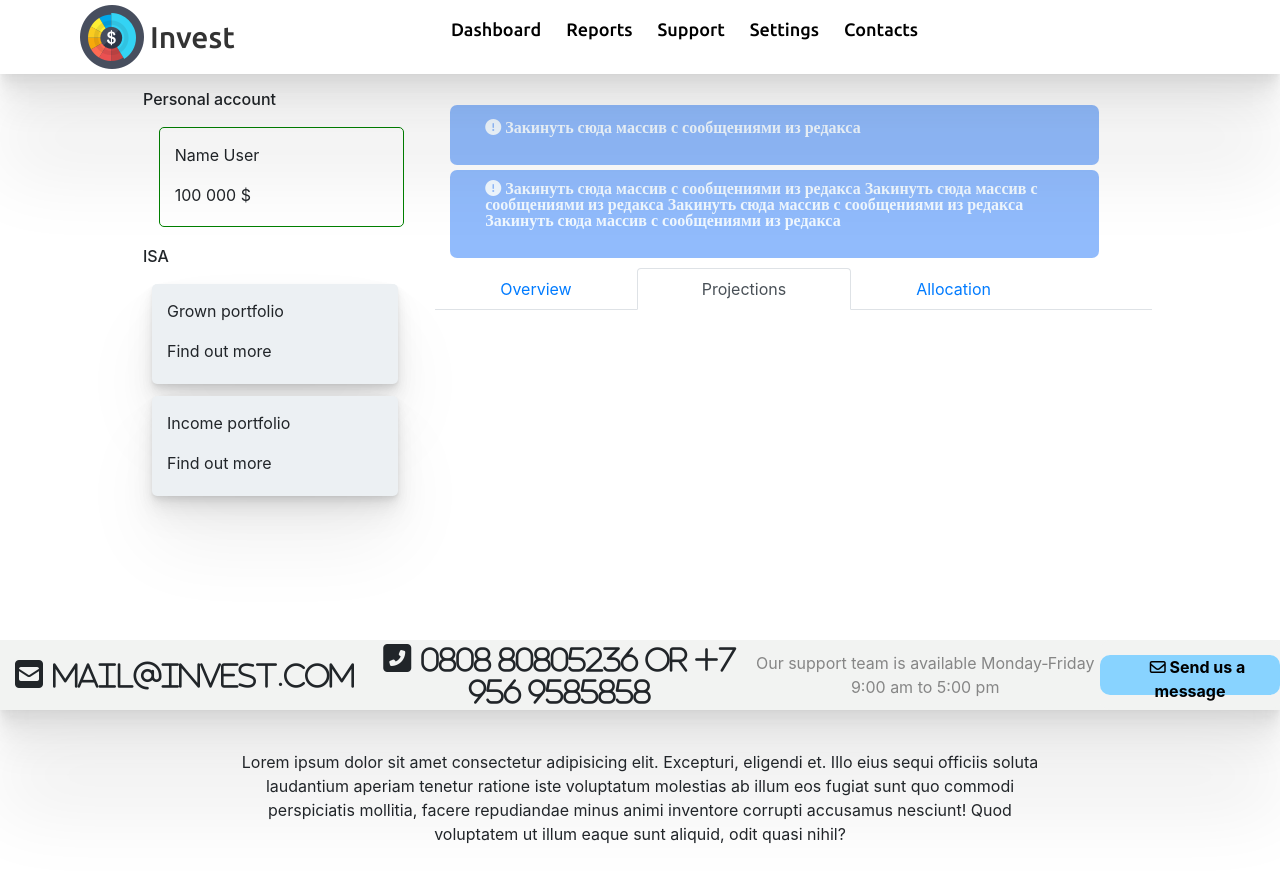
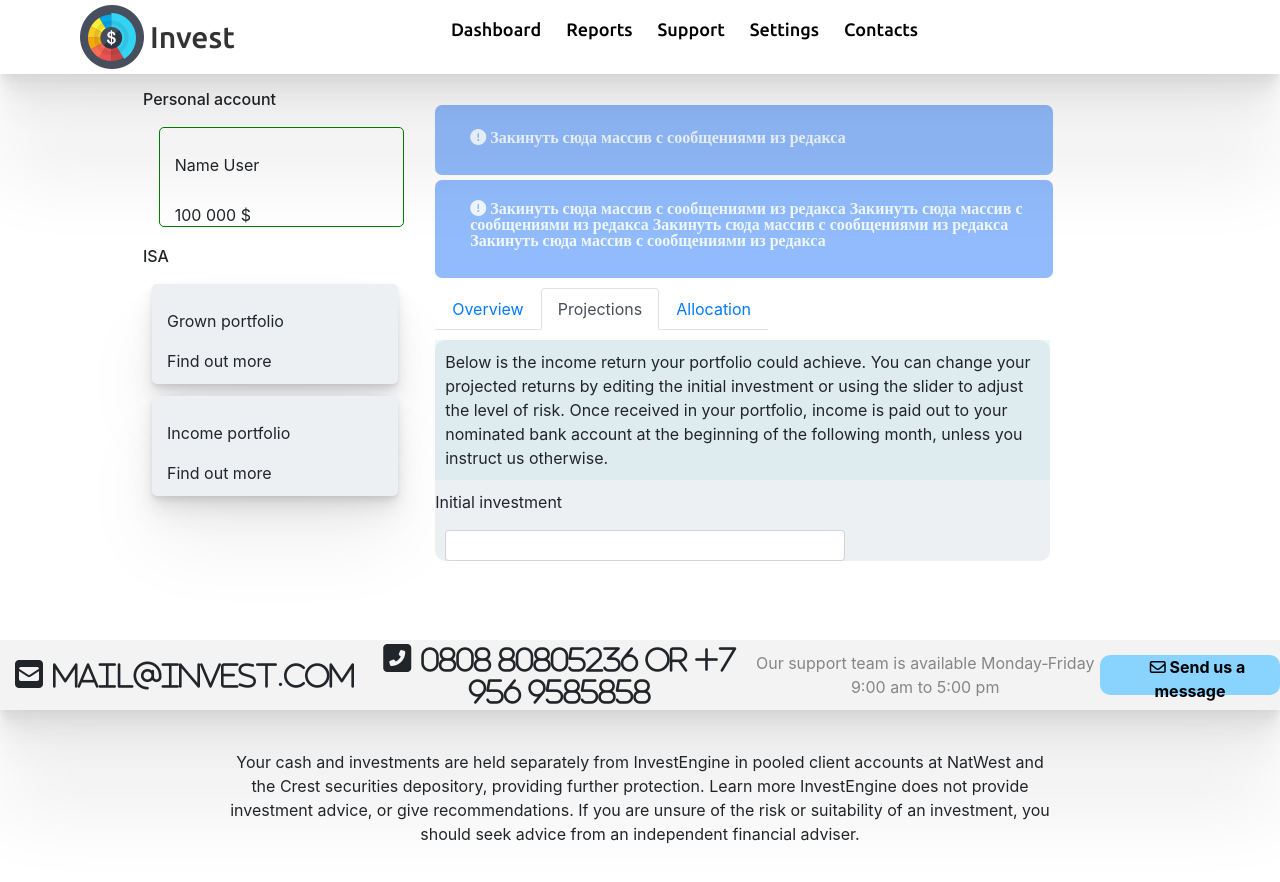
Before and after one commit to AleksandraMakhmutova/Invest_app_react, a React (Create React App) app in the folder client/: page /dashboard in a window 1280 px wide. Both pictures are taken after a click on the button "Projections". Shown: the top 882 px of the page. Built offline with nearby package versions, Linux system fonts and the light colour scheme; a web font is replaced by a local one.

Commit message:
create progections part

```diff
--- a/client/src/Component/Dashboard/LeftPartPage/index.js
+++ b/client/src/Component/Dashboard/LeftPartPage/index.js
@@ -19,6 +19,7 @@ export default function LeftPartPage() {
         <p>Income portfolio</p>
         <p>Find out more</p>
       </div>
+
     </div>
   );
 }
--- a/client/src/Component/Dashboard/RightPartPage/Navigation/index.js
+++ b/client/src/Component/Dashboard/RightPartPage/Navigation/index.js
@@ -10,7 +10,9 @@ export default function Navigation({ handleNav }) {
   };
 
   return (
+    <>
       <div className={style.navigation}>
+        <div>
           <Nav fill variant="tabs" defaultActiveKey="/home">
             <Nav.Item>
               <Nav.Link eventKey="link-1" onClick={handleChose} id="overview">
@@ -18,7 +20,11 @@ export default function Navigation({ handleNav }) {
               </Nav.Link>
             </Nav.Item>
             <Nav.Item>
-          <Nav.Link eventKey="link-2" id="projections" onClick={handleChose}>
+              <Nav.Link
+                eventKey="link-2"
+                id="projections"
+                onClick={handleChose}
+              >
                 Projections
               </Nav.Link>
             </Nav.Item>
@@ -30,5 +36,7 @@ export default function Navigation({ handleNav }) {
             <Nav.Item></Nav.Item>
           </Nav>
         </div>
+      </div>
+    </>
   );
 }
--- a/client/src/Component/Dashboard/RightPartPage/Navigation/style.module.css
+++ b/client/src/Component/Dashboard/RightPartPage/Navigation/style.module.css
@@ -1,3 +1,37 @@
 .navigation {
   margin-top: 10px;
+  display: flex;
+  flex-direction: row;
+  flex-wrap: wrap;
 }
+
+.btn {
+  margin-top: 2px;
+}
+
+input {
+  border-radius: 5px;
+}
+
+@media (max-width: 690px) {
+  .btn {
+    margin-left: 80px;
+  }
+  .navigation {
+    display: flex;
+    justify-content: center;
+  }
+  input:focus {
+    border-color: blue;
+  }
+}
+
+@media (max-width: 500px) {
+  .btn {
+    margin-left: 80px;
+  }
+
+  input:focus {
+    border-color: blue;
+  }
+}
--- a/client/src/Component/Dashboard/RightPartPage/Overview/index.js
+++ b/client/src/Component/Dashboard/RightPartPage/Overview/index.js
@@ -1,11 +1,16 @@
 import React from "react";
 import style from "./style.module.css";
+import { Button } from "react-bootstrap";
 export default function Overview({ isOpen }) {
   return (
     <div className={isOpen ? style.owerviewOpen : style.closePart}>
       <h4 className={style.money}> $ 1000000</h4>
       <p>Find your account</p>
       <small>Please use the button to find your account</small>
+      <div className={style.btn}>
+        {" "}
+        <Button variant="primary">+ Add funds</Button>{" "}
+      </div>
     </div>
   );
 }
--- a/client/src/Component/Dashboard/RightPartPage/Projections/index.js
+++ b/client/src/Component/Dashboard/RightPartPage/Projections/index.js
@@ -0,0 +1,31 @@
+import React from "react";
+import style from "./style.module.css";
+import { InputGroup, FormControl } from "react-bootstrap";
+export default function Projections({ isOpen }) {
+  return (
+    <div className={isOpen ? style.progectionsOpen : style.closePart}>
+      <div className={style.description}>
+        Below is the income return your portfolio could achieve. You can change
+        your projected returns by editing the initial investment or using the
+        slider to adjust the level of risk. Once received in your portfolio,
+        income is paid out to your nominated bank account at the beginning of
+        the following month, unless you instruct us otherwise.
+      </div>
+      <div>
+        <p> Initial investment</p>
+
+        <InputGroup size="sm" className={`mb-3 ${style.input}`}>
+          <FormControl
+            aria-label="Small"
+            aria-describedby="inputGroup-sizing-sm"
+          />
+        </InputGroup>
+      </div>
+    </div>
+  );
+}
+//    <InputGroup.Prepend>
+//           <InputGroup.Text id="inputGroup-sizing-sm">
+//             Initial investment
+//           </InputGroup.Text>
+//         </InputGroup.Prepend>
--- a/client/src/Component/Dashboard/RightPartPage/Projections/style.module.css
+++ b/client/src/Component/Dashboard/RightPartPage/Projections/style.module.css
@@ -0,0 +1,32 @@
+.progectionsOpen {
+  box-sizing: content-box;
+  margin-top: 10px;
+  border-radius: 10px;
+  background-color: #ecf0f3;
+  width: 100%;
+}
+
+.description {
+  width: 100%;
+
+  border-radius: initial;
+  background-color: rgba(172, 223, 223, 0.212);
+  padding: 10px;
+}
+.closePart {
+  display: none;
+}
+
+.form {
+  margin-top: 10px;
+  padding: 5px;
+}
+
+p {
+  margin-top: 10px;
+}
+.input {
+  margin: 10px;
+  margin-bottom: 20px;
+  width: 400px;
+}
--- a/client/src/Component/Dashboard/RightPartPage/SystemMessages/style.module.css
+++ b/client/src/Component/Dashboard/RightPartPage/SystemMessages/style.module.css
@@ -2,9 +2,9 @@
   padding: 20px 20px 20px 20px;
   background-color: rgba(0, 99, 248, 0.432);
   box-sizing: content-box;
-  width: 85%;
+  width: 94%;
   margin-top: 5px;
-  margin-left: 15px;
+  /* margin-left: 15px; */
   border-radius: 7px;
   padding-bottom: 10px;
   padding-top: 10px;
@@ -14,7 +14,6 @@
 
 #i {
   color: aliceblue;
-
 }
 
 @media (max-width: 690px) {
--- a/client/src/Component/Dashboard/RightPartPage/index.js
+++ b/client/src/Component/Dashboard/RightPartPage/index.js
@@ -1,8 +1,11 @@
 import { useState } from "react";
 import Navigation from "./Navigation";
 import Overview from "./Overview";
+import Projections from "./Projections";
 import style from "./style.module.css";
 import SystemMessages from "./SystemMessages";
+
+
 export default function RightPartPage() {
   const [overview, setOverwiew] = useState(true);
   const [projections, setProjections] = useState(false);
@@ -10,6 +13,8 @@ export default function RightPartPage() {
   function handleNav(choiseNav) {
     if (choiseNav == "overview") {
       setOverwiew(true);
+      setProjections(false);
+      setAllocation(false);
     } else if (choiseNav == "projections") {
       setProjections(true);
       setOverwiew(false);
@@ -26,6 +31,7 @@ export default function RightPartPage() {
       <SystemMessages />
       <Navigation handleNav={handleNav} />
       <Overview isOpen={overview} />
+      <Projections isOpen={projections} />
     </div>
   );
 }
--- a/client/src/Component/Dashboard/RightPartPage/style.module.css
+++ b/client/src/Component/Dashboard/RightPartPage/style.module.css
@@ -1,7 +1,7 @@
 .conteiner {
   height: 100%;
   box-sizing: content-box;
-  width: 70%;
+  width: 60%;
   padding-top: 100px;
 }
 
--- a/client/src/Component/UnderContactsPart/index.js
+++ b/client/src/Component/UnderContactsPart/index.js
@@ -4,12 +4,12 @@ export default function UnderContactsPart() {
   return (
     <div className={style.conteiner}>
       <p>
-        Lorem ipsum dolor sit amet consectetur adipisicing elit. Excepturi,
-        eligendi et. Illo eius sequi officiis soluta laudantium aperiam tenetur
-        ratione iste voluptatum molestias ab illum eos fugiat sunt quo commodi
-        perspiciatis mollitia, facere repudiandae minus animi inventore corrupti
-        accusamus nesciunt! Quod voluptatem ut illum eaque sunt aliquid, odit
-        quasi nihil?
+        Your cash and investments are held separately from InvestEngine in
+        pooled client accounts at NatWest and the Crest securities depository,
+        providing further protection. Learn more InvestEngine does not provide
+        investment advice, or give recommendations. If you are unsure of the
+        risk or suitability of an investment, you should seek advice from an
+        independent financial adviser.
       </p>
     </div>
   );
```
Lines whose indentation alone changed are shown as unchanged.
